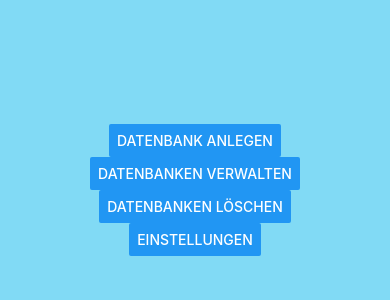
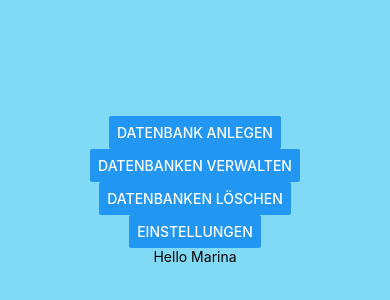
Before and after one commit to WsSebastian/ProjectMcCode, a React Native app: screen / in a window 390 px wide. Shown: the part 232-532 px from the top of the page. Built offline with nearby package versions, Linux system fonts and the light colour scheme.

Commit message:
Hab mit Componenten getestet

```diff
--- a/App.js
+++ b/App.js
@@ -1,5 +1,6 @@
 import { StatusBar } from 'expo-status-bar';
 import { Button, StyleSheet, Text, View } from 'react-native';
+import { ParagraphTest } from './Components/Data.js';
 
 export default function App() {
   return (
@@ -9,6 +10,7 @@ export default function App() {
       <Button title="Datenbanken löschen"/>
       <Button title="Einstellungen"/>
       <StatusBar style="auto" />
+      <ParagraphTest/>
     </View>
   );
 }
--- a/Components/data.js
+++ b/Components/data.js
@@ -0,0 +1,5 @@
+import { Text } from "react-native"
+
+export function ParagraphTest(props){
+    return(<Text>Hello Marina</Text>)
+}
```
